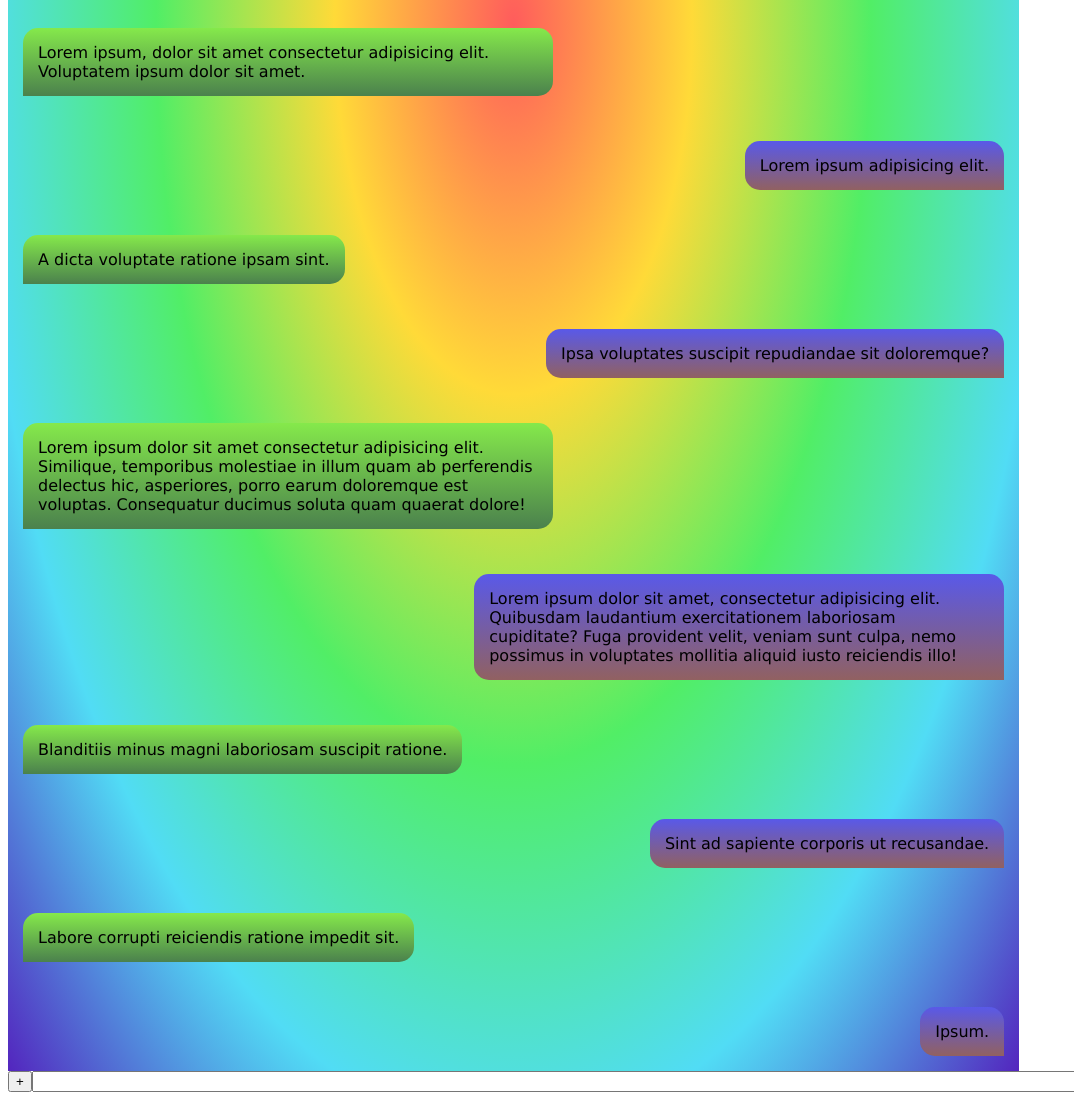
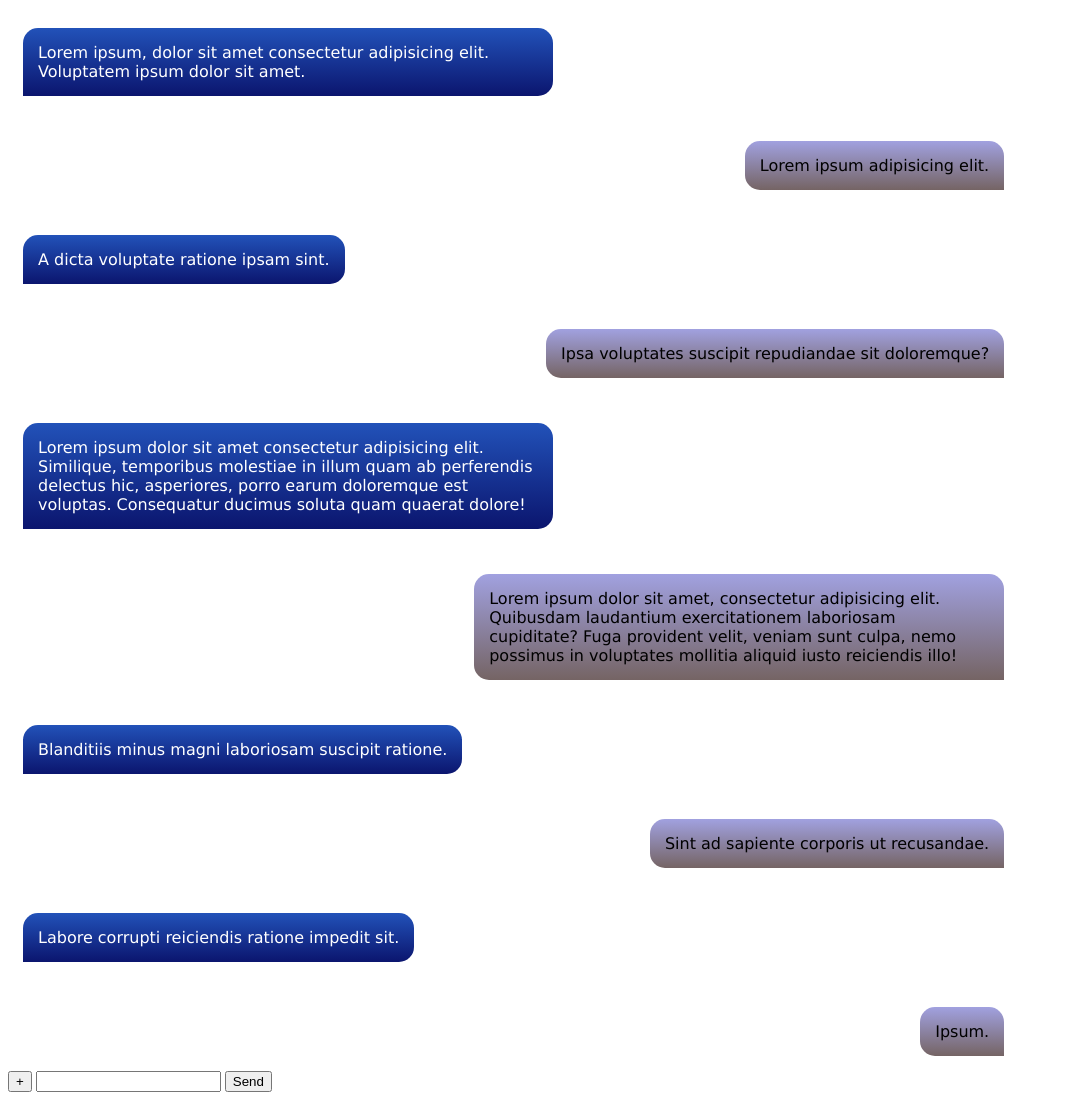
Before and after one commit to GulnazAlisherova/1.11.21, a plain HTML site: page index.html in a window 1280 px wide. Shown: the part 1040-2135 px from the top of the page, without its empty margins (0-1074 px from the left). Drawn offline with Linux system fonts and the light colour scheme.

Commit message:
added color

```diff
--- a/style.css
+++ b/style.css
@@ -7,10 +7,10 @@
   max-width: 500px;
 }
 .message-out {
-  background-image: linear-gradient(rgb(133, 233, 75),rgb(75, 129, 77));
+  background-image: linear-gradient(rgb(34, 82, 185),rgb(11, 21, 110));
   border-bottom-left-radius: 0;
   border-bottom-right-radius:15px;
-  color: black;
+  color: white;
   align-self: flex-start;
 }
 .message-in {
@@ -18,20 +18,21 @@
   border-bottom-left-radius:15px ;
   background-color:rgb(224, 220, 220);
   align-self:flex-end ;
-  background-image: linear-gradient(rgb(89, 89, 233),rgb(145, 97, 97));
+  background-image: linear-gradient(rgb(161, 161, 224),rgb(117, 100, 100));
 }
 .message-list{
  display:flex;
  flex-direction: column;
  gap:15px;
  margin-right:20%;
- background-image: radial-gradient(rgb(255, 92, 92), rgb(255, 218, 56), rgb(81, 238, 102), rgb(81, 220, 245), rgb(83, 37, 190) );
+ background-image: radial-gradient(rgb(81, 238, 102), rgb(81, 220, 245);
 }
 
 
 header h1 {
 text-align: center;
 flex-basis: 100%;
+flex-grow: 1;
 
 }
 footer{
```
